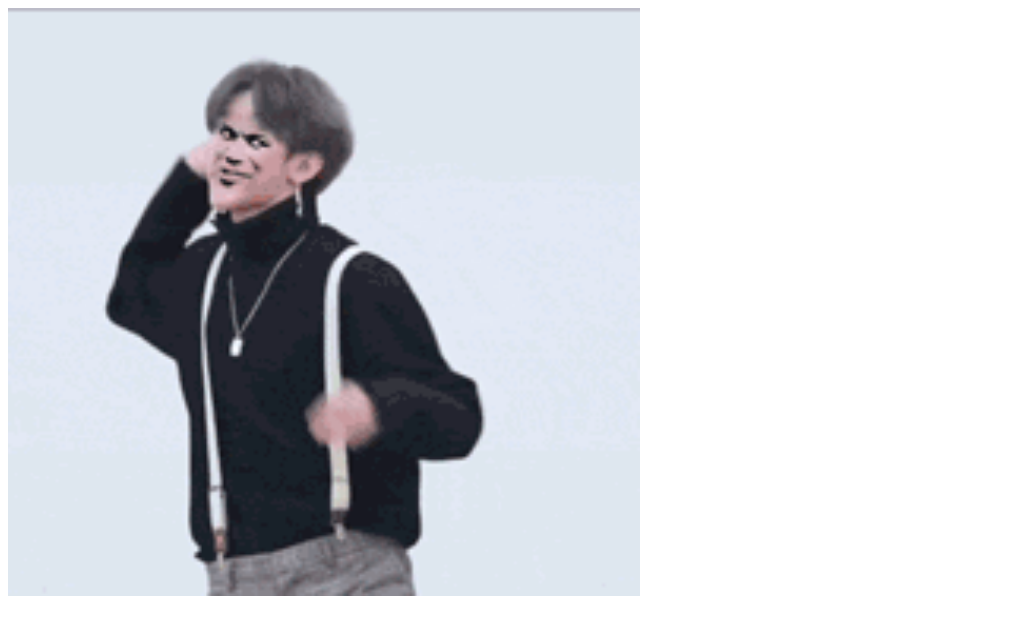
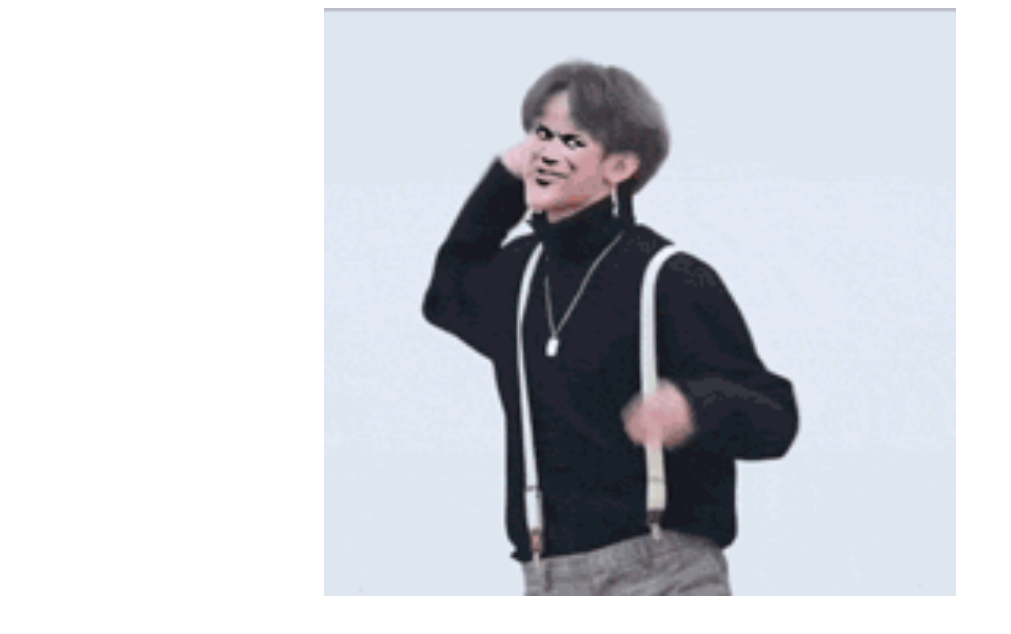
Before and after one commit to mason369/Cai-Xukun-invites-you-to-make-a-video-call, a plain HTML site: page source/reject/reject.html in a window 1280 px wide. Shown: the whole page, without its empty margins (0-1011 px from the left). Drawn offline with Linux system fonts and the light colour scheme.

Commit message:
Update reject.html

```diff
--- a/source/reject/reject.html
+++ b/source/reject/reject.html
@@ -8,10 +8,10 @@
     <script src="https://mason369.github.io/Cai-Xukun-invites-you-to-make-a-video-call/source/reject/reject.js"></script>
   </head>
   <body>
-    <img
-      style="width: 50%"
-      src="https://mason369.github.io/Cai-Xukun-invites-you-to-make-a-video-call/img/wKgBOV4VsWyAB9cMAAtAhfXnV4g3012.gif"
-      alt=""
-    />
+   <center><img
+    style="width: 50%;display: inline-block;"
+    src="https://mason369.github.io/Cai-Xukun-invites-you-to-make-a-video-call/img/wKgBOV4VsWyAB9cMAAtAhfXnV4g3012.gif"
+    alt=""
+  /></center>
   </body>
 </html>
```
